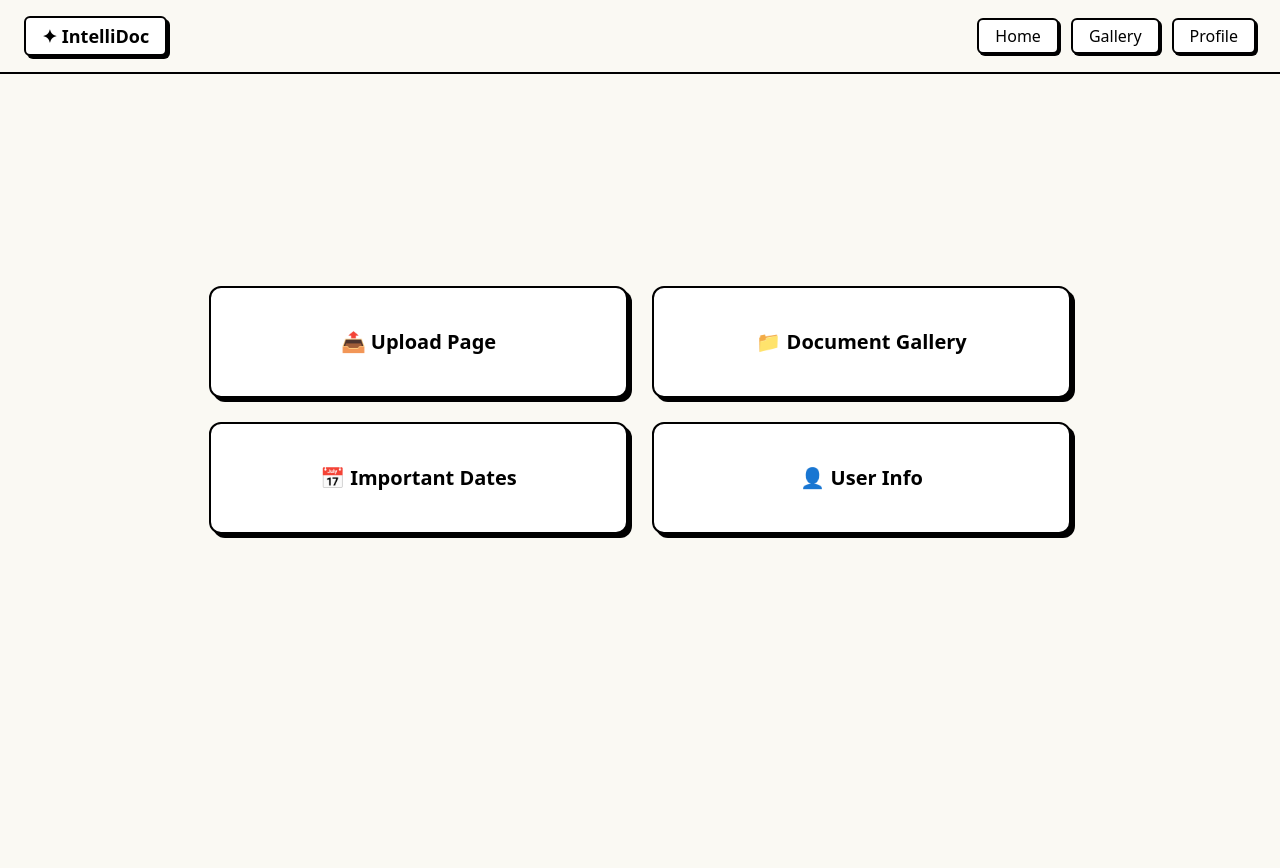
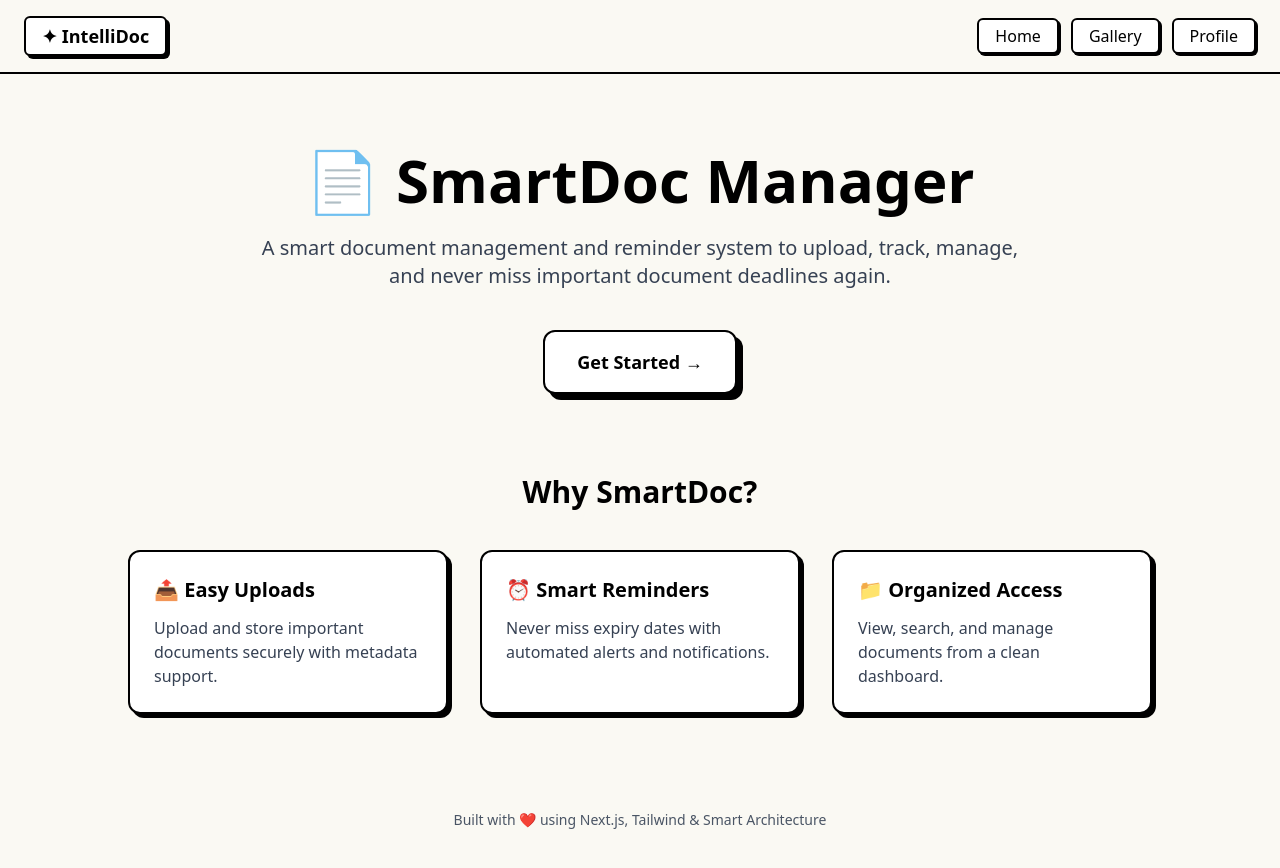
Before and after one commit to pd241008/IntelliDoc-Query, a Next.js app in the folder frontend/: page / in a window 1280 px wide. Shown: the top 868 px of the page. Before the commit the page ends 810 px from the top, so only its background shows below. Built offline with nearby package versions, Linux system fonts and the light colour scheme.

Commit message:
feat: add daisyUI for enhanced styling and update landing page layout

```diff
--- a/frontend/package.json
+++ b/frontend/package.json
@@ -18,6 +18,7 @@
     "@types/node": "^20",
     "@types/react": "^19",
     "@types/react-dom": "^19",
+    "daisyui": "^5.5.14",
     "eslint": "^9",
     "eslint-config-next": "16.1.1",
     "tailwindcss": "^4",
--- a/frontend/src/app/gallerypage/page.tsx
+++ b/frontend/src/app/gallerypage/page.tsx
@@ -2,6 +2,7 @@
 
 import { useRouter } from "next/navigation";
 import { useDocuments } from "@/context/DocumentContext";
+import Image from "next/image";
 
 export default function GalleryPage() {
   const { documents } = useDocuments();
@@ -17,9 +18,10 @@ export default function GalleryPage() {
             key={doc.id}
             onClick={() => router.push(`/document/${doc.id}`)}
             className="border-2 border-black rounded-xl p-4 bg-white shadow-[4px_4px_0px_black] cursor-pointer">
-            <img
+            <Image
               src={doc.fileUrl}
               className="mb-3 rounded-md"
+              alt=""
             />
             <button className="btn-secondary">Click Me</button>
           </div>
--- a/frontend/src/app/globals.css
+++ b/frontend/src/app/globals.css
@@ -1,4 +1,5 @@
 @import "tailwindcss";
+@plugin "daisyui";
 
 /* Custom base styles */
 @layer base {
--- a/frontend/src/app/landingpage/page.tsx
+++ b/frontend/src/app/landingpage/page.tsx
@@ -1,32 +1,25 @@
 "use client";
 
-import { useRouter } from "next/navigation";
+import Link from "next/link";
 
-export default function LandingPage() {
-  const router = useRouter();
-
-  const cards = [
-    { label: "📤 Upload Page", path: "/upload" },
+export default function HomePage() {
+  const items = [
+    { label: "📤 Upload Page", path: "/uploadpage" },
     { label: "📁 Document Gallery", path: "/gallerypage" },
-    { label: "📅 Important Dates", path: "/calendar" },
-    { label: "👤 User Info", path: "/profilepage" },
+    { label: "📅 Important Dates", path: "/profilepage" },
+    { label: "👤 User Info", path: "/dashboard" },
   ];
 
-  const handleNavigate = (path: string) => {
-    console.log("Navigating to:", path);
-    router.push(path);
-  };
-
   return (
-    <div className="min-h-[80vh] flex items-center justify-center bg-[#faf9f3]">
+    <div className="min-h-[80vh] flex items-center justify-center">
       <div className="grid grid-cols-1 md:grid-cols-2 gap-6 w-[70%]">
-        {cards.map((card) => (
-          <div
-            key={card.path}
-            onClick={() => handleNavigate(card.path)}
+        {items.map((item) => (
+          <Link
+            key={item.path}
+            href={item.path}
             className="cursor-pointer border-2 border-black rounded-xl p-10 text-center text-xl font-semibold bg-white shadow-[4px_4px_0px_black] hover:translate-x-1 hover:translate-y-1 transition">
-            {card.label}
-          </div>
+            {item.label}
+          </Link>
         ))}
       </div>
     </div>
--- a/frontend/src/app/layout.tsx
+++ b/frontend/src/app/layout.tsx
@@ -2,6 +2,7 @@ import type { Metadata } from "next";
 import { Geist, Geist_Mono } from "next/font/google";
 import "@/app/globals.css";
 import Header from "@/components/ui/Header";
+import Providers from "../app/provider";
 
 const geistSans = Geist({
   variable: "--font-geist-sans",
@@ -15,7 +16,7 @@ const geistMono = Geist_Mono({
 
 export const metadata: Metadata = {
   title: "IntelliDoc",
-  description: "Smart document management with reminders and insights",
+  description: "Smart document management with reminders",
 };
 
 export default function RootLayout({
@@ -28,18 +29,11 @@ export default function RootLayout({
       lang="en"
       suppressHydrationWarning>
       <body
-        className={`
-          ${geistSans.variable}
-          ${geistMono.variable}
-          antialiased
-          bg-[#faf9f3]
-          text-black
-        `}>
-        {/* Global Header */}
-        <Header />
-
-        {/* Page Content */}
-        <main className="min-h-[calc(100vh-64px)] px-6 py-4">{children}</main>
+        className={`${geistSans.variable} ${geistMono.variable} antialiased bg-[#faf9f3]`}>
+        <Providers>
+          <Header />
+          <main className="min-h-[calc(100vh-64px)] px-6 py-4">{children}</main>
+        </Providers>
       </body>
     </html>
   );
--- a/frontend/src/app/loading.tsx
+++ b/frontend/src/app/loading.tsx
@@ -5,9 +5,9 @@ export default function Loading() {
         {/* Spinner */}
         <div className="w-14 h-14 border-4 border-black border-t-transparent rounded-full animate-spin" />
 
-        {/* Text */}
         <p className="text-lg font-semibold tracking-wide">
           Loading IntelliDoc…
+          <span className="loading loading-infinity loading-xl"></span>
         </p>
       </div>
     </div>
--- a/frontend/src/app/page.tsx
+++ b/frontend/src/app/page.tsx
@@ -2,28 +2,65 @@
 
 import { useRouter } from "next/navigation";
 
-export default function HomePage() {
+export default function DefaultLandingPage() {
   const router = useRouter();
 
-  const items = [
-    { label: "📤 Upload Page", path: "/upload" },
-    { label: "📁 Document Gallery", path: "/gallery" },
-    { label: "📅 Important Dates", path: "/calendar" },
-    { label: "👤 User Info", path: "/dashboard" },
-  ];
+  return (
+    <main className="min-h-screen flex flex-col items-center justify-center px-6">
+      {/* Hero Section */}
+      <section className="text-center max-w-3xl">
+        <h1 className="text-5xl md:text-6xl font-extrabold mb-6">
+          📄 SmartDoc Manager
+        </h1>
 
-  return (
-    <div className="min-h-[80vh] flex items-center justify-center">
-      <div className="grid grid-cols-1 md:grid-cols-2 gap-6 w-[70%]">
-        {items.map((item) => (
-          <div
-            key={item.path}
-            onClick={() => router.push(item.path)}
-            className="cursor-pointer border-2 border-black rounded-xl p-10 text-center text-xl font-semibold bg-white shadow-[4px_4px_0px_black] hover:translate-x-1 hover:translate-y-1 transition">
-            {item.label}
-          </div>
-        ))}
-      </div>
-    </div>
+        <p className="text-lg md:text-xl text-gray-700 mb-10">
+          A smart document management and reminder system to upload, track,
+          manage, and never miss important document deadlines again.
+        </p>
+
+        <button
+          onClick={() => router.push("/landingpage")}
+          className="border-2 border-black px-8 py-4 text-lg font-semibold rounded-xl
+          bg-white shadow-[6px_6px_0px_black]
+          hover:translate-x-1 hover:translate-y-1 transition">
+          Get Started →
+        </button>
+      </section>
+
+      {/* Features Section */}
+      <section className="mt-20 w-full max-w-5xl">
+        <h2 className="text-3xl font-bold text-center mb-10">Why SmartDoc?</h2>
+
+        <div className="grid grid-cols-1 md:grid-cols-3 gap-8">
+          {[
+            {
+              title: "📤 Easy Uploads",
+              desc: "Upload and store important documents securely with metadata support.",
+            },
+            {
+              title: "⏰ Smart Reminders",
+              desc: "Never miss expiry dates with automated alerts and notifications.",
+            },
+            {
+              title: "📁 Organized Access",
+              desc: "View, search, and manage documents from a clean dashboard.",
+            },
+          ].map((feature) => (
+            <div
+              key={feature.title}
+              className="border-2 border-black rounded-xl p-6 bg-white
+              shadow-[4px_4px_0px_black]">
+              <h3 className="text-xl font-semibold mb-3">{feature.title}</h3>
+              <p className="text-gray-700">{feature.desc}</p>
+            </div>
+          ))}
+        </div>
+      </section>
+
+      {/* Footer */}
+      <footer className="mt-24 text-sm text-gray-600">
+        Built with ❤️ using Next.js, Tailwind & Smart Architecture
+      </footer>
+    </main>
   );
 }
--- /dev/null
+++ b/frontend/src/app/provider.tsx
@@ -0,0 +1,7 @@
+"use client";
+
+import { DocumentProvider } from "@/context/DocumentContext";
+
+export default function Providers({ children }: { children: React.ReactNode }) {
+  return <DocumentProvider>{children}</DocumentProvider>;
+}
--- a/frontend/src/components/ui/Header.tsx
+++ b/frontend/src/components/ui/Header.tsx
@@ -17,7 +17,7 @@ export default function Header() {
       <div className="max-w-7xl mx-auto px-6 py-4 flex justify-between items-center">
         {/* Logo */}
         <Link
-          href="/landingpage"
+          href="/"
           className="border-2 border-black px-4 py-1 rounded-md bg-white shadow-[3px_3px_0px_black] font-bold text-lg">
           ✦ IntelliDoc
         </Link>
```
Also changed, not shown: 1 other file (tests, documents, lock files or other folders).
